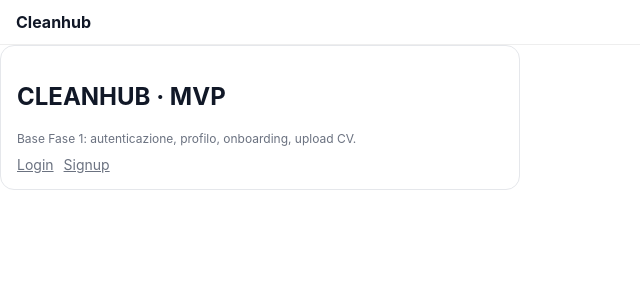
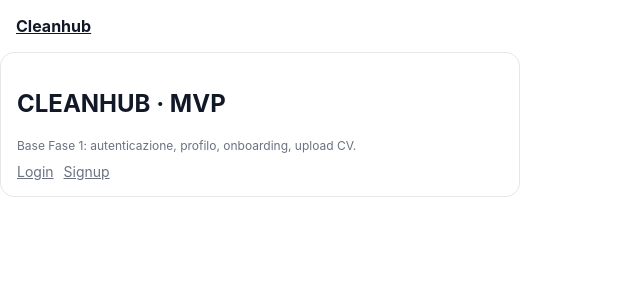
Before and after one commit to LVDragonSnake/cleanhub-mvp, a Next.js app: page / in a window 1280 px wide. Shown: the top 300 px of the page, without its empty margins (0-640 px from the left). Built offline with nearby package versions, Linux system fonts and the light colour scheme; no server answers.

Commit message:
Update AppHeader.tsx

```diff
--- a/app/components/AppHeader.tsx
+++ b/app/components/AppHeader.tsx
@@ -1,23 +1,19 @@
-// app/components/AppHeader.tsx
 "use client";
 
+import Link from "next/link";
 import { useEffect, useState } from "react";
-import { supabase } from "../lib/supabaseClient"; // se il tuo path è diverso, cambialo QUI
+import { supabase } from "@/lib/supabaseClient";
 
 export default function AppHeader() {
-  const [showCredits, setShowCredits] = useState(false);
-  const [credits, setCredits] = useState<number>(0);
+  const [credits, setCredits] = useState<number | null>(null);
+  const [isCompany, setIsCompany] = useState(false);
 
   useEffect(() => {
-    let alive = true;
-
     (async () => {
       const { data: auth } = await supabase.auth.getUser();
-      if (!alive) return;
-
       if (!auth.user) {
-        setShowCredits(false);
-        setCredits(0);
+        setIsCompany(false);
+        setCredits(null);
         return;
       }
 
@@ -27,45 +23,38 @@ export default function AppHeader() {
         .eq("id", auth.user.id)
         .single();
 
-      const isCompany = (prof?.user_type ?? "") === "company";
-      setShowCredits(isCompany);
+      const company = (prof?.user_type ?? "") === "company";
+      setIsCompany(company);
 
-      if (!isCompany) {
+      if (!company) {
+        setCredits(null);
+        return;
+      }
+
+      const { data: sessionData } = await supabase.auth.getSession();
+      const token = sessionData.session?.access_token;
+      if (!token) {
         setCredits(0);
         return;
       }
 
-      try {
-        const res = await fetch("/api/company/credits", { cache: "no-store" });
-        const json = await res.json();
-        if (!alive) return;
-        setCredits(Number(json?.credits ?? 0));
-      } catch {
-        if (!alive) return;
-        setCredits(0);
-      }
+      const res = await fetch("/api/company/credits", {
+        headers: { Authorization: `Bearer ${token}` },
+      });
+      const json = await res.json();
+      setCredits(Number(json.credits ?? 0));
     })();
-
-    return () => {
-      alive = false;
-    };
   }, []);
 
   return (
-    <div
-      style={{
-        padding: "12px 16px",
-        display: "flex",
-        justifyContent: "space-between",
-        alignItems: "center",
-        borderBottom: "1px solid #eee",
-      }}
-    >
-      <div style={{ fontWeight: 700 }}>Cleanhub</div>
+    <div style={{ padding: 16, display: "flex", justifyContent: "space-between" }}>
+      <div style={{ fontWeight: 700 }}>
+        <Link href="/">Cleanhub</Link>
+      </div>
 
-      {showCredits ? (
-        <div className="small">
-          Crediti: <b>{credits}</b>
+      {isCompany ? (
+        <div style={{ fontSize: 14 }}>
+          Crediti: <b>{credits === null ? "…" : credits}</b>
         </div>
       ) : null}
     </div>
```
